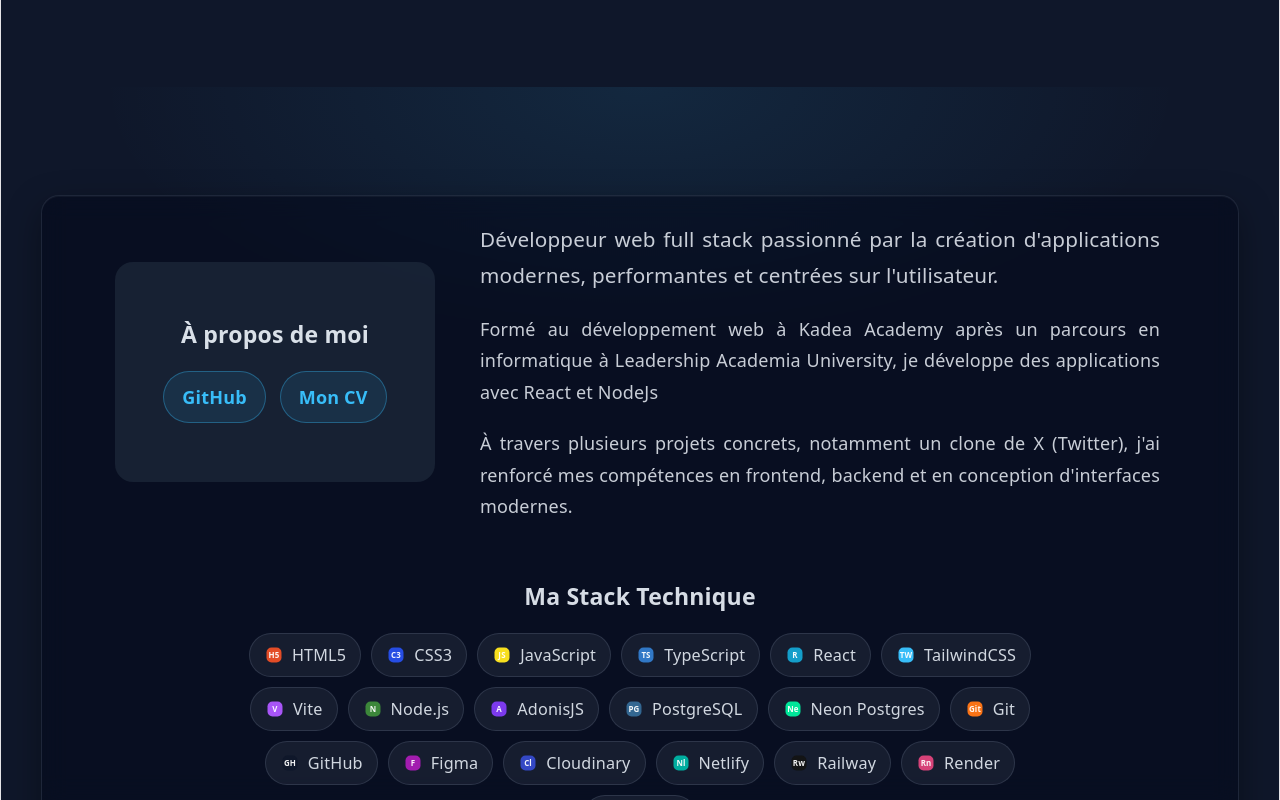
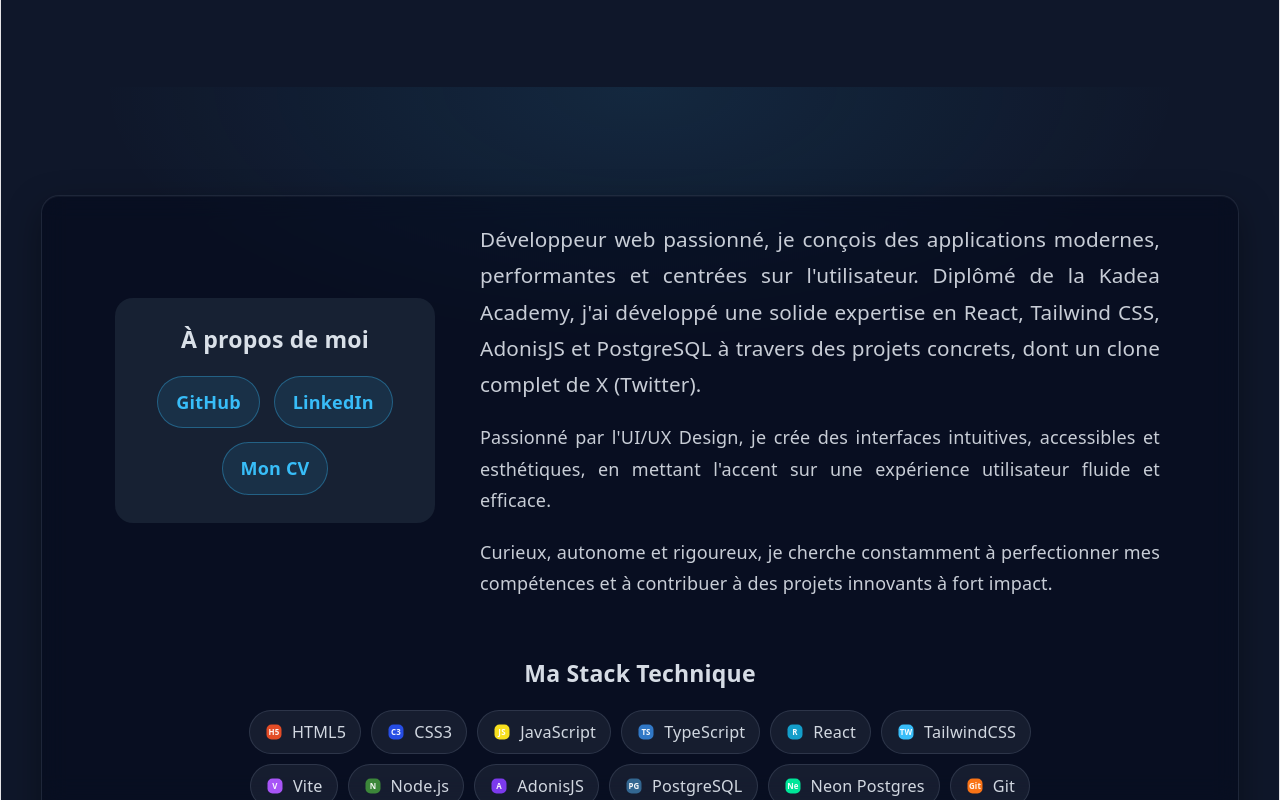
Before and after one commit to EddyMamba/mon-portfolio, a React (Vite) app: page / in a window 1280 px wide. Shown: the part 628-1428 px from the top of the page. Built offline with nearby package versions, Linux system fonts and the light colour scheme.

Commit message:
fix(about): update description text and integrate LinkedIn link

```diff
--- a/src/About.jsx
+++ b/src/About.jsx
@@ -66,10 +66,20 @@ function About() {
                   GitHub
                 </a>
 
-                {/* Lien direct vers  PDF public */}
+                {/* Lien LinkedIn ajouté */}
                 <a
                   className="about-link"
-  href="CV_2026-05-27_Eddy_Mamba.pdf"
+                  href="https://www.linkedin.com/in/eddy-mamba"
+                  target="_blank"
+                  rel="noopener noreferrer"
+                >
+                  LinkedIn
+                </a>
+
+                {/* Lien direct vers PDF public */}
+                <a
+                  className="about-link"
+                  href="CV__Eddy_Mamba.pdf"
                   target="_blank"
                   rel="noopener noreferrer"
                 >
@@ -80,20 +90,20 @@ function About() {
 
             <div className="about-copy">
               <p className="about-lead">
-    Développeur web full stack passionné par la création d'applications modernes, performantes et centrées sur l'utilisateur.
+                Développeur web passionné, je conçois des applications modernes, performantes et centrées sur l'utilisateur. Diplômé de la Kadea Academy, j'ai développé une solide expertise en React, Tailwind CSS, AdonisJS et PostgreSQL à travers des projets concrets, dont un clone complet de X (Twitter).
               </p>
 
-  <p>
-    Formé au développement web à Kadea Academy après un parcours en informatique à Leadership Academia University, je développe des applications avec React et NodeJs
+              <p className="about-text">
+                Passionné par l'UI/UX Design, je crée des interfaces intuitives, accessibles et esthétiques, en mettant l'accent sur une expérience utilisateur fluide et efficace.
               </p>
 
-  <p>
-    À travers plusieurs projets concrets, notamment un clone de X (Twitter), j'ai renforcé mes compétences en frontend, backend et en conception d'interfaces modernes.
+              <p className="about-text">
+                Curieux, autonome et rigoureux, je cherche constamment à perfectionner mes compétences et à contribuer à des projets innovants à fort impact.
               </p>
             </div>
           </div>
 
-          {/* ZONE 2 : La Stack Technique  */}
+          {/* ZONE 2 : La Stack Technique */}
           <div className="tech-section">
             <h3>Ma Stack Technique</h3>
             <div className="tech-group__chips" aria-label="Stack technique">
```
Lines whose indentation alone changed are shown as unchanged.
